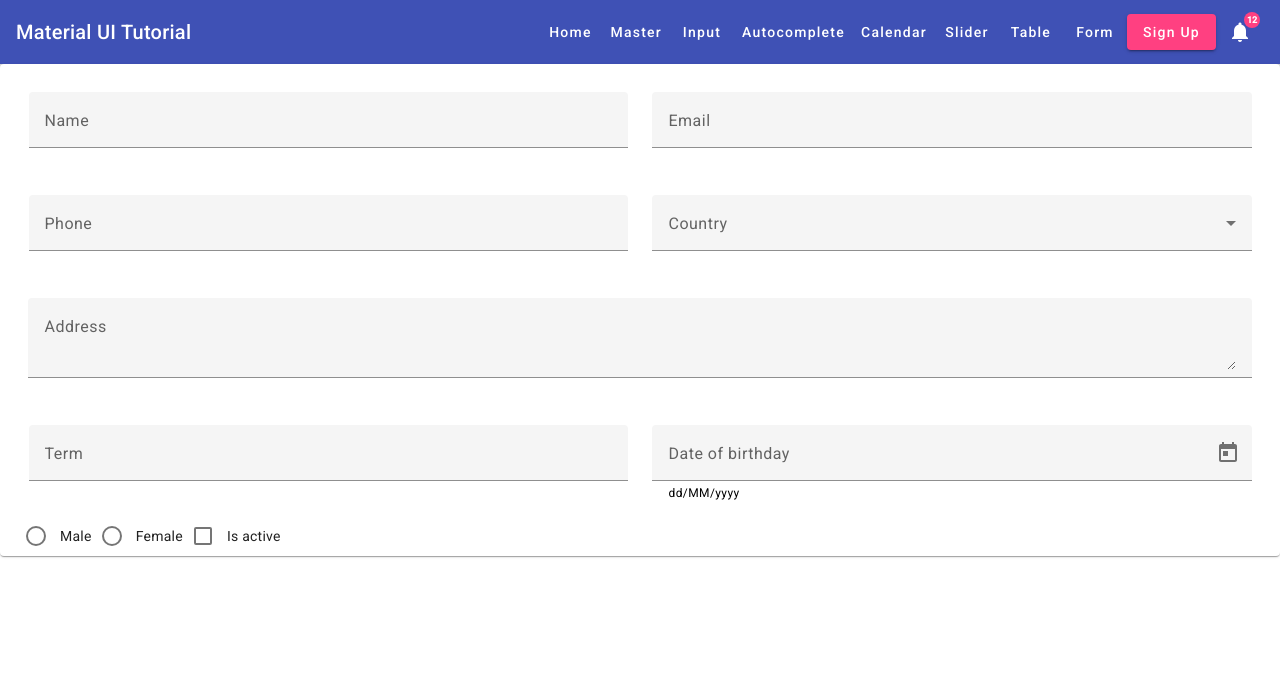
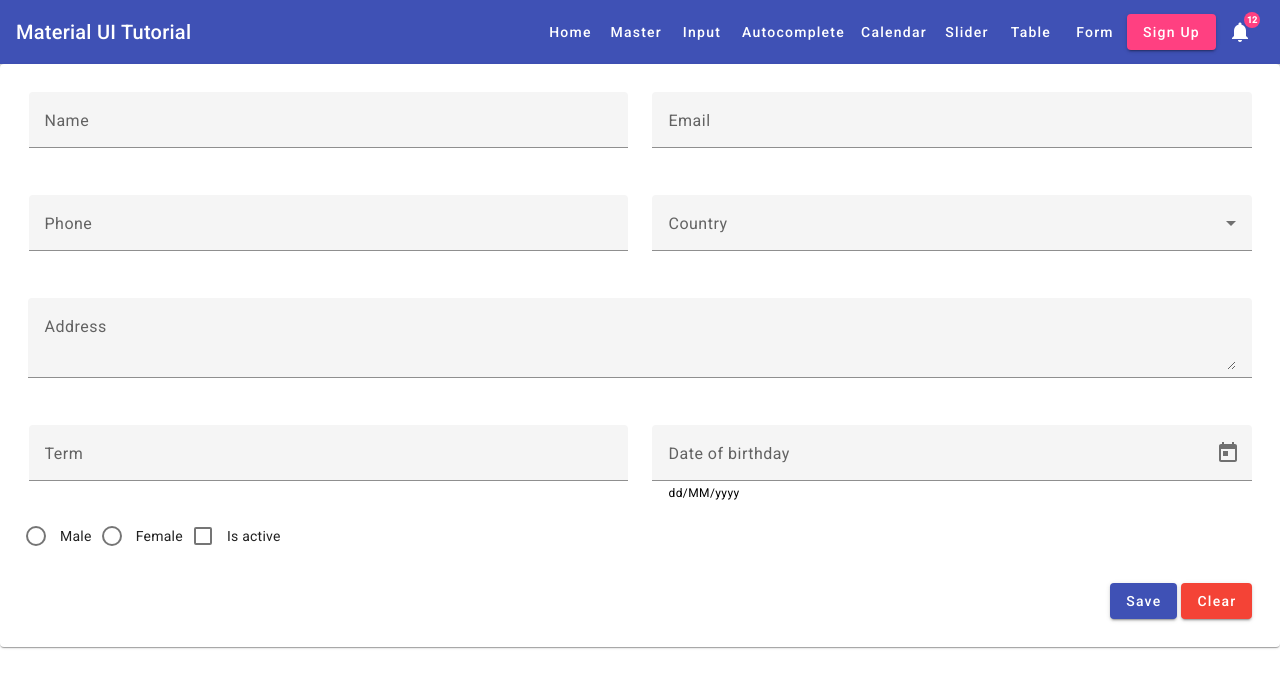
Before and after one commit to jcaido/angularmaterial, an Angular app: page /formdesign in a window 1280 px wide. Shown: the top 688 px of the page. Built offline with nearby package versions, Linux system fonts and the light colour scheme.

Commit message:
update formdesign component

```diff
--- a/src/app/component/formdesign/formdesign.component.css
+++ b/src/app/component/formdesign/formdesign.component.css
@@ -12,3 +12,7 @@
   width: 48%;
   margin: 1%;
 }
+
+button {
+  margin: 2px;
+}
--- a/src/app/component/formdesign/formdesign.component.html
+++ b/src/app/component/formdesign/formdesign.component.html
@@ -54,7 +54,10 @@
 
     </mat-card-content>
     <mat-card-footer>
-
+      <div style="text-align: right; margin: 2%">
+        <button mat-raised-button color="primary">Save</button>
+        <button mat-raised-button color="warn">Clear</button>
+      </div>
     </mat-card-footer>
   </mat-card>
 </div>
```
